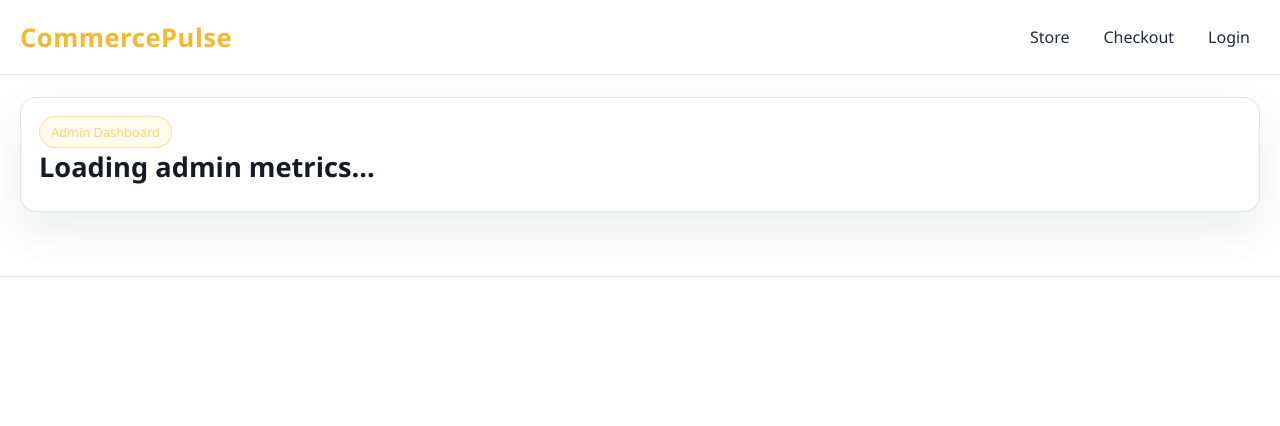
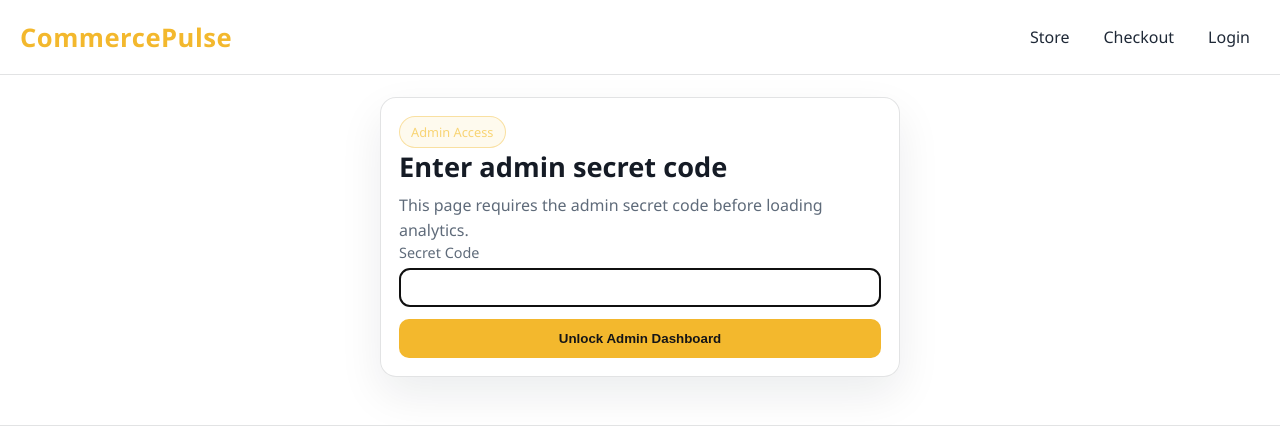
Before and after one commit to akindele22/web-analytics, a Next.js app in the folder storefront/: page /admin in a window 1280 px wide. Before the commit this address had no page. Shown: the top 426 px of the page. Built offline with nearby package versions, Linux system fonts and the light colour scheme.

Commit message:
Update page.tsx

```diff
--- a/storefront/src/app/admin/page.tsx
+++ b/storefront/src/app/admin/page.tsx
@@ -14,7 +14,7 @@ import {
   type CustomerProductInsights,
   type SiteAnalytics,
 } from "@/lib/api";
-import { fetchMe, logoutUser, type AuthUser } from "@/lib/auth";
+import { fetchMe, logoutUser, validateAdminAccessCode, hasAdminAccessCode, type AuthUser } from "@/lib/auth";
 import { TrackedLink } from "@/components/TrackedLink";
 
 function money(v: number): string {
@@ -189,6 +189,9 @@ export default function AdminPage() {
   const router = useRouter();
   const [user, setUser] = useState<AuthUser | null>(null);
   const [loading, setLoading] = useState(true);
+  const [adminAccessCode, setAdminAccessCode] = useState("");
+  const [accessError, setAccessError] = useState<string | null>(null);
+  const [adminAccessValid, setAdminAccessValid] = useState(() => hasAdminAccessCode());
   const [overview, setOverview] = useState({
     total_sales: 0,
     total_orders: 0,
@@ -207,6 +210,11 @@ export default function AdminPage() {
 
   useEffect(() => {
     async function load() {
+      if (!adminAccessValid) {
+        setLoading(false);
+        return;
+      }
+
       const me = await fetchMe();
       if (!me || me.role !== "admin") {
         router.replace("/login");
@@ -233,9 +241,52 @@ export default function AdminPage() {
       setLoading(false);
     }
     void load();
-  }, [router]);
+  }, [router, adminAccessValid]);
+
+  function handleAccessSubmit(event: React.FormEvent) {
+    event.preventDefault();
+    setAccessError(null);
+    if (validateAdminAccessCode(adminAccessCode.trim())) {
+      setAdminAccessValid(true);
+      setLoading(true);
+      setAdminAccessCode("");
+      return;
+    }
+    setAccessError("Invalid admin secret code. Please try again.");
+  }
 
   const userLabel = useMemo(() => (user ? `${user.name} (${user.email})` : "Admin"), [user]);
+
+  if (!adminAccessValid) {
+    return (
+      <>
+        <PageTracker />
+        <section className="card authCard">
+          <div className="cardBody">
+            <div className="pill">Admin Access</div>
+            <h1 className="title">Enter admin secret code</h1>
+            <p className="subtitle">This page requires the admin secret code before loading analytics.</p>
+            <form onSubmit={handleAccessSubmit} className="authForm">
+              <label>
+                <span>Secret Code</span>
+                <input
+                  type="password"
+                  value={adminAccessCode}
+                  onChange={(e) => setAdminAccessCode(e.target.value)}
+                  required
+                  autoFocus
+                />
+              </label>
+              <button className="btn" type="submit">
+                Unlock Admin Dashboard
+              </button>
+              {accessError ? <p className="subtitle">{accessError}</p> : null}
+            </form>
+          </div>
+        </section>
+      </>
+    );
+  }
 
   if (loading) {
     return (
```
